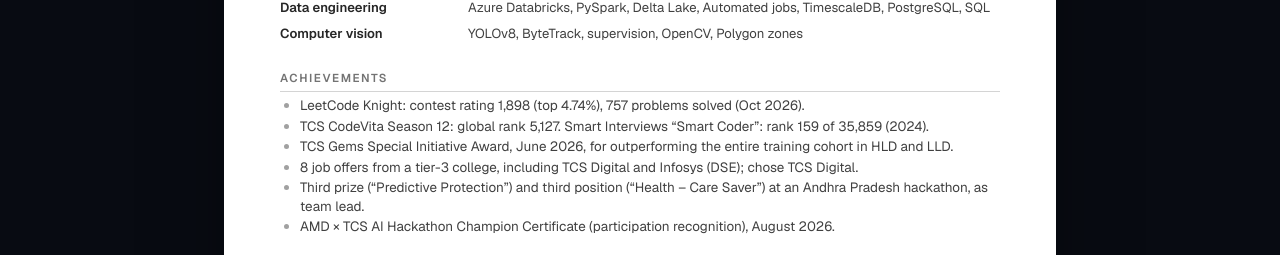
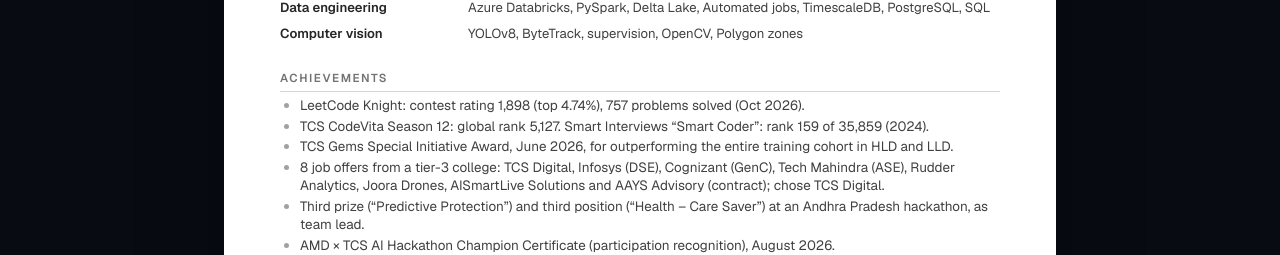
Before and after one commit to Sreecharan03/Portfolio-v2, a Next.js app: page /resume in a window 1280 px wide. Shown: the part 2014-2269 px from the top of the page. Built offline with nearby package versions, Linux system fonts and the light colour scheme; no server answers.

Commit message:
List all eight job offers (no salaries)
Co-Authored-By: Claude Opus 5.5 <noreply@anthropic.com>
Claude-Session: https://claude.ai/code/session_01Gu56SXttGZDF4RvBQ9W9Fw

```diff
--- a/src/app/resume/page.tsx
+++ b/src/app/resume/page.tsx
@@ -179,7 +179,7 @@ export default function ResumePage() {
               "LeetCode Knight: contest rating 1,898 (top 4.74%), 757 problems solved (Oct 2026).",
               "TCS CodeVita Season 12: global rank 5,127. Smart Interviews “Smart Coder”: rank 159 of 35,859 (2024).",
               "TCS Gems Special Initiative Award, June 2026, for outperforming the entire training cohort in HLD and LLD.",
-              "8 job offers from a tier-3 college, including TCS Digital and Infosys (DSE); chose TCS Digital.",
+              "8 job offers from a tier-3 college: TCS Digital, Infosys (DSE), Cognizant (GenC), Tech Mahindra (ASE), Rudder Analytics, Joora Drones, AISmartLive Solutions and AAYS Advisory (contract); chose TCS Digital.",
               "Third prize (“Predictive Protection”) and third position (“Health – Care Saver”) at an Andhra Pradesh hackathon, as team lead.",
               "AMD × TCS AI Hackathon Champion Certificate (participation recognition), August 2026.",
             ]}
--- a/src/content/achievements.ts
+++ b/src/content/achievements.ts
@@ -93,7 +93,7 @@ export const recognitions: Recognition[] = [
   },
   {
     title: "8 job offers from a tier-3 college",
-    issuer: "Including TCS Digital and Infosys (DSE)",
+    issuer: "TCS Digital · Infosys (DSE) · Cognizant (GenC) · Tech Mahindra (ASE) · Rudder Analytics · Joora Drones · AISmartLive Solutions · AAYS Advisory (contract)",
     detail: "Chose TCS Digital for growth and the strongest project.",
     source: "reported",
   },
--- a/src/lib/brief.ts
+++ b/src/lib/brief.ts
@@ -32,7 +32,7 @@ export function buildBrief(): BriefData {
     leet && { value: leet.display, label: "LeetCode rating · Knight, top 4.74%", source: leet.source },
     codevita && { value: codevita.display, label: "TCS CodeVita S12 global rank", source: codevita.source },
     award && { value: "TCS Gems", label: `${award.title}, ${award.date ?? ""}`.trim(), source: award.source },
-    { value: "8 offers", label: "from a tier-3 college, incl. TCS Digital and Infosys (DSE)", source: "reported" as const },
+    { value: "8 offers", label: "from a tier-3 college: TCS Digital, Infosys (DSE), Cognizant, Tech Mahindra and four more", source: "reported" as const },
   ].filter((p): p is NonNullable<typeof p> => Boolean(p));
 
   return {
```
